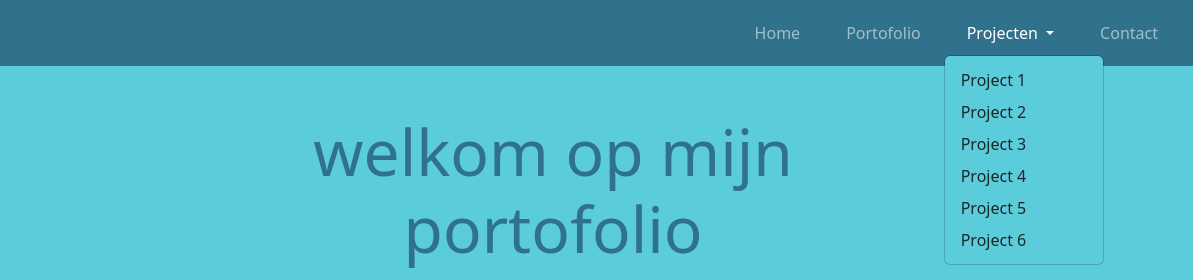
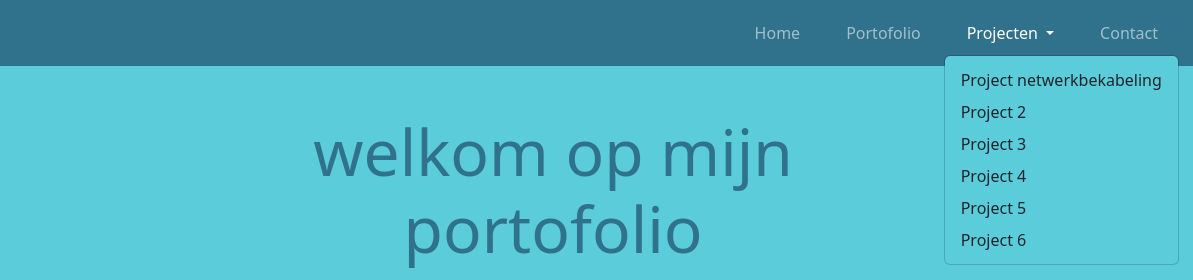
Before and after one commit to mohamed-darkaoui/portfolio, a plain HTML site: page index.html in a window 1280 px wide. Both pictures are taken after a click on the button "Projecten". Shown: the top 280 px of the page, 87-1280 px from the left. Drawn offline with nearby package versions, Linux system fonts and the light colour scheme.

Commit message:
Update index.html

```diff
--- a/index.html
+++ b/index.html
@@ -41,7 +41,7 @@
               Projecten
             </a>
             <ul class="dropdown-menu text-black">
-              <li><a class="dropdown-item" href="project1.html">Project 1</a></li>
+              <li><a class="dropdown-item" href="project1.html">Project netwerkbekabeling</a></li>
               <li><a class="dropdown-item" href="#">Project 2</a></li>
               <li><a class="dropdown-item" href="#">Project 3</a></li>
               <li><a class="dropdown-item" href="#">Project 4</a></li>
```
